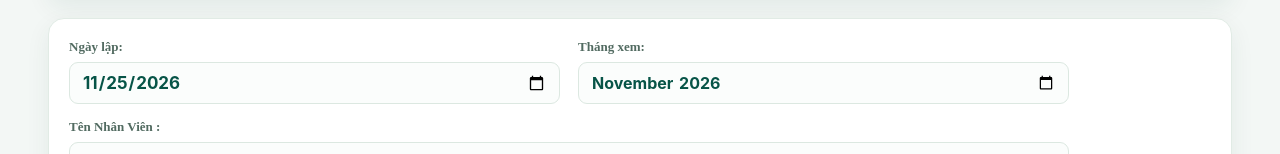
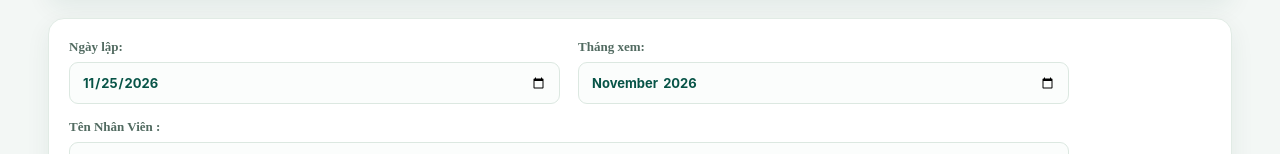
Before and after one commit to dodung43839-byte/Quanly_GianKem, a plain HTML site: page Cham-Cong/chamcong.html in a window 1280 px wide. Shown: the part 264-418 px from the top of the page. Drawn offline with Linux system fonts and the light colour scheme.

Commit message:
Update chamcong.css

```diff
--- a/Cham-Cong/chamcong.css
+++ b/Cham-Cong/chamcong.css
@@ -696,3 +696,10 @@ td.money {
     min-width: 1020px;
   }
 }
+/* ĐỒNG BỘ CỠ CHỮ NGÀY LẬP VÀ THÁNG XEM */
+#ngayChamCong,
+#thangXem,
+#khoanNgay,
+#khoanThang {
+  font-size: 13px !important;
+}
```
